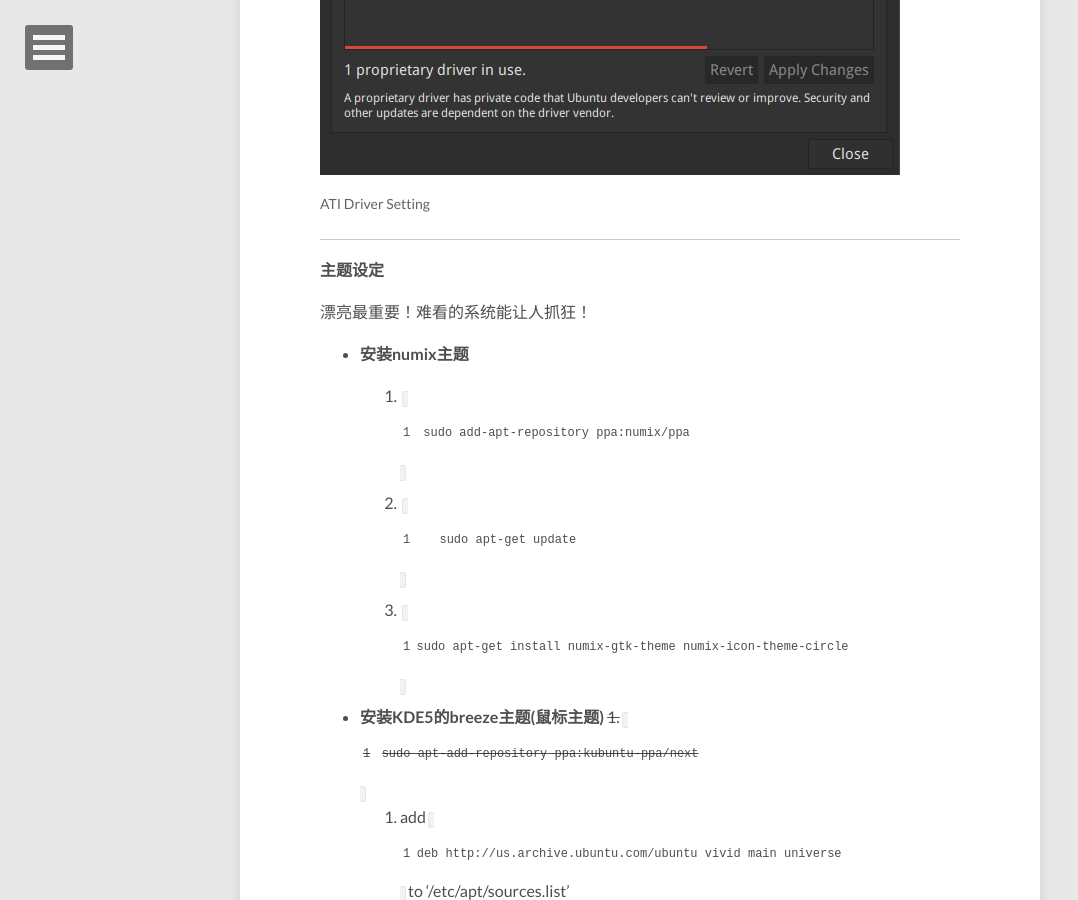
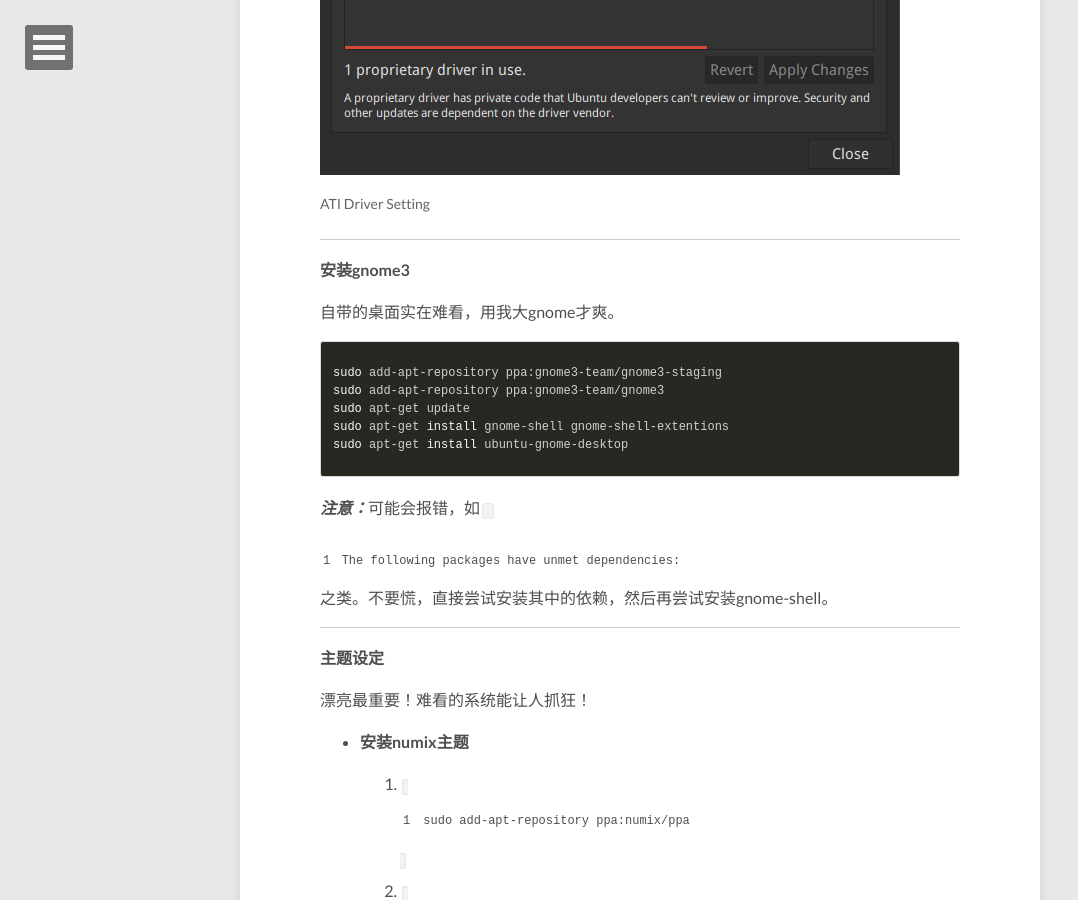
Before and after one commit to MarcoQin/MarcoQin.github.io, a Jekyll site: the page built from _posts/2015-11-18-config-my-own-ubuntu.md, in a window 1280 px wide and 900 px high, scrolled down 1837 px. Shown: the whole window, without its empty margins (0-1078 px from the left). Built offline with Jekyll 4.4.1, drawn with Linux system fonts in a browser that asks for light colours; nearby versions of some CDN libraries; comment, search, counter and statistics services are not loaded.

Commit message:
add lines

```diff
--- a/_posts/2015-11-18-config-my-own-ubuntu.md
+++ b/_posts/2015-11-18-config-my-own-ubuntu.md
@@ -40,6 +40,22 @@
 诶，ubuntu下ATI显卡驱动要想好好用真是老大难啊。。现阶段对我来说稳定的解决方案是直接用“附加驱动”中的驱动。如下：
 
     {% capture images %} /images/ATI_additional_drivers.png {% endcapture %} {% include gallery images=images caption="ATI Driver Setting" cols=1 %}
+
+***
+
+**安装gnome3**
+
+自带的桌面实在难看，用我大gnome才爽。
+
+{% highlight bash%}
+sudo add-apt-repository ppa:gnome3-team/gnome3-staging
+sudo add-apt-repository ppa:gnome3-team/gnome3
+sudo apt-get update
+sudo apt-get install gnome-shell gnome-shell-extentions
+sudo apt-get install ubuntu-gnome-desktop
+{% endhighlight %}
+
+***注意：***可能会报错，如`The following packages have unmet dependencies:`之类。不要慌，直接尝试安装其中的依赖，然后再尝试安装gnome-shell。
 
 ***
 
```
